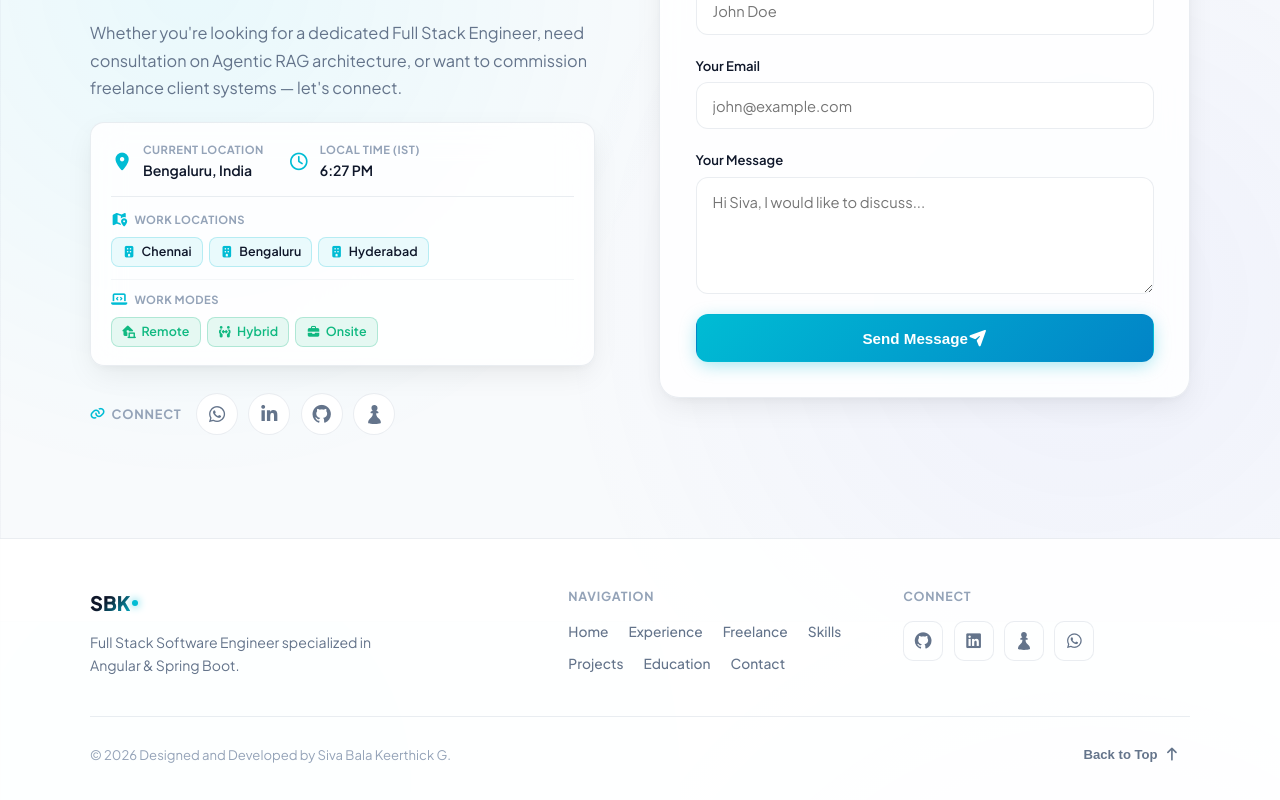
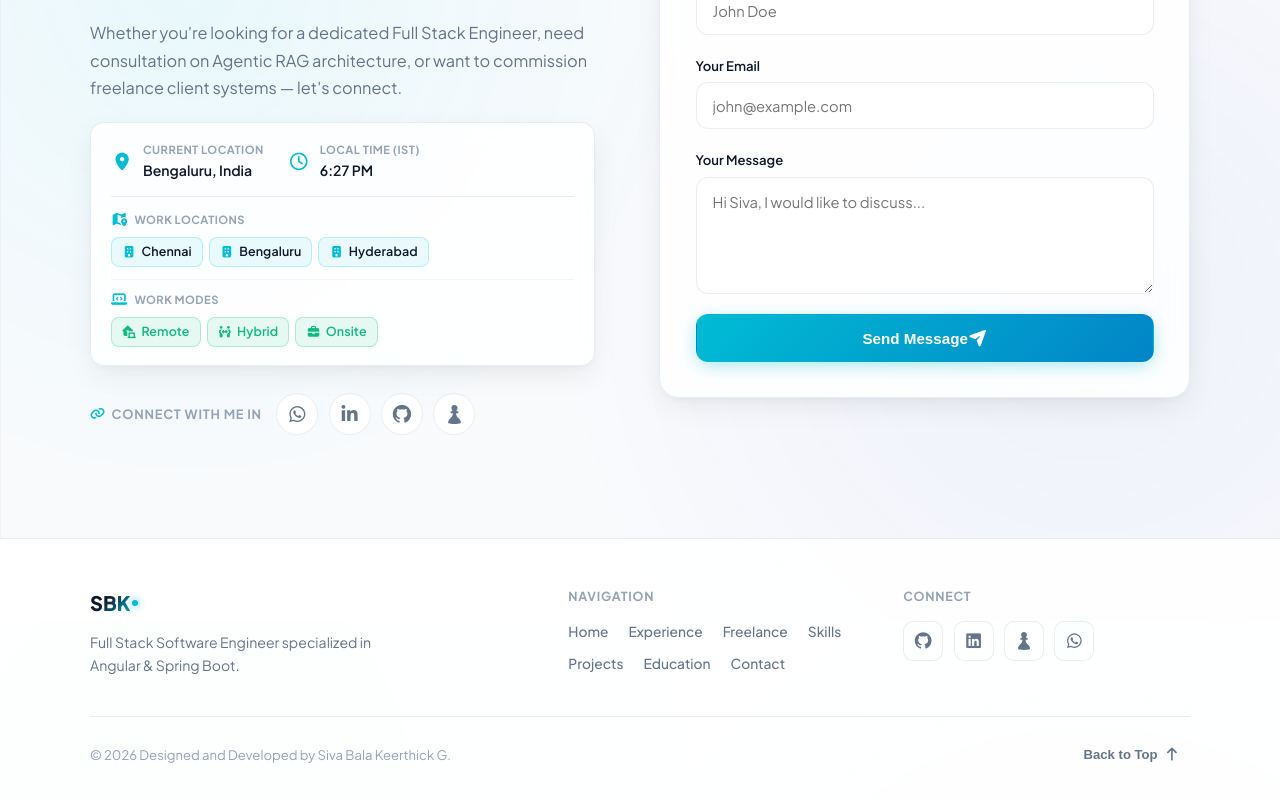
Before and after one commit to sivabalakeerthick/My-Portfolio, an Angular app: page / in a window 1280 px wide. Shown: the part 5779-6579 px from the top of the page. Built offline with nearby package versions, Linux system fonts and the light colour scheme.

Commit message:
SEO:updated Google Search Console verification tag and html file

```diff
--- a/angular.json
+++ b/angular.json
@@ -27,7 +27,8 @@
             "assets": [
               "src/favicon.ico",
               "src/assets",
-              "src/sitemap.xml"
+              "src/sitemap.xml",
+              "src/googledb3c57f4decc51b2.html"
             ],
             "styles": [
               "node_modules/aos/dist/aos.css",
@@ -103,7 +104,8 @@
             "assets": [
               "src/favicon.ico",
               "src/assets",
-              "src/sitemap.xml"
+              "src/sitemap.xml",
+              "src/googledb3c57f4decc51b2.html"
             ],
             "styles": [
               "src/styles.scss"
--- a/src/app/components/contact/contact.component.html
+++ b/src/app/components/contact/contact.component.html
@@ -88,7 +88,7 @@
       <div class="social-connect-row">
         <span class="connect-label">
           <i class="fa-solid fa-link accent-icon" aria-hidden="true"></i>
-          Connect
+          Connect with me in
         </span>
         <div class="social-buttons-group">
           <a
--- /dev/null
+++ b/src/googledb3c57f4decc51b2.html
@@ -0,0 +1 @@
+google-site-verification: googledb3c57f4decc51b2.html
--- a/src/index.html
+++ b/src/index.html
@@ -10,6 +10,7 @@
   <meta name="keywords" content="Siva Bala Keerthick, Full Stack Developer, Angular, Spring Boot, Java, TypeScript, UI/UX, Portfolio, Software Engineer">
   <meta name="author" content="Siva Bala Keerthick G">
   <meta name="theme-color" content="#090d16">
+  <meta name="google-site-verification" content="2NfTwaazS4hkrTGsAp7PP_w5UccpNj_SbRB1MUX8jGg">
   <meta name="google-site-verification" content="ddPBjQjlCDLPzkEUsYltgNgEtDPDdAxrys8R5pFrYJk">
   <link rel="canonical" href="https://sivabalakeerthick.web.app/">
 
```
